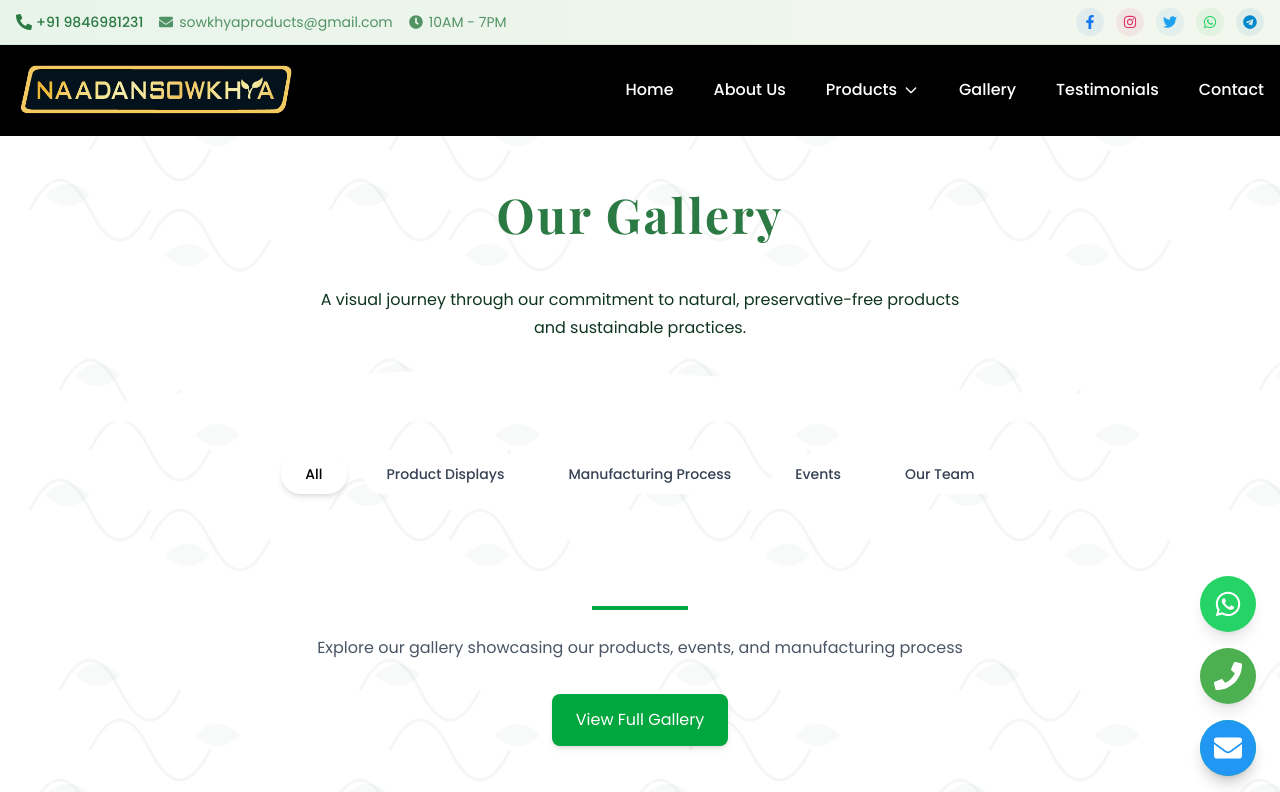
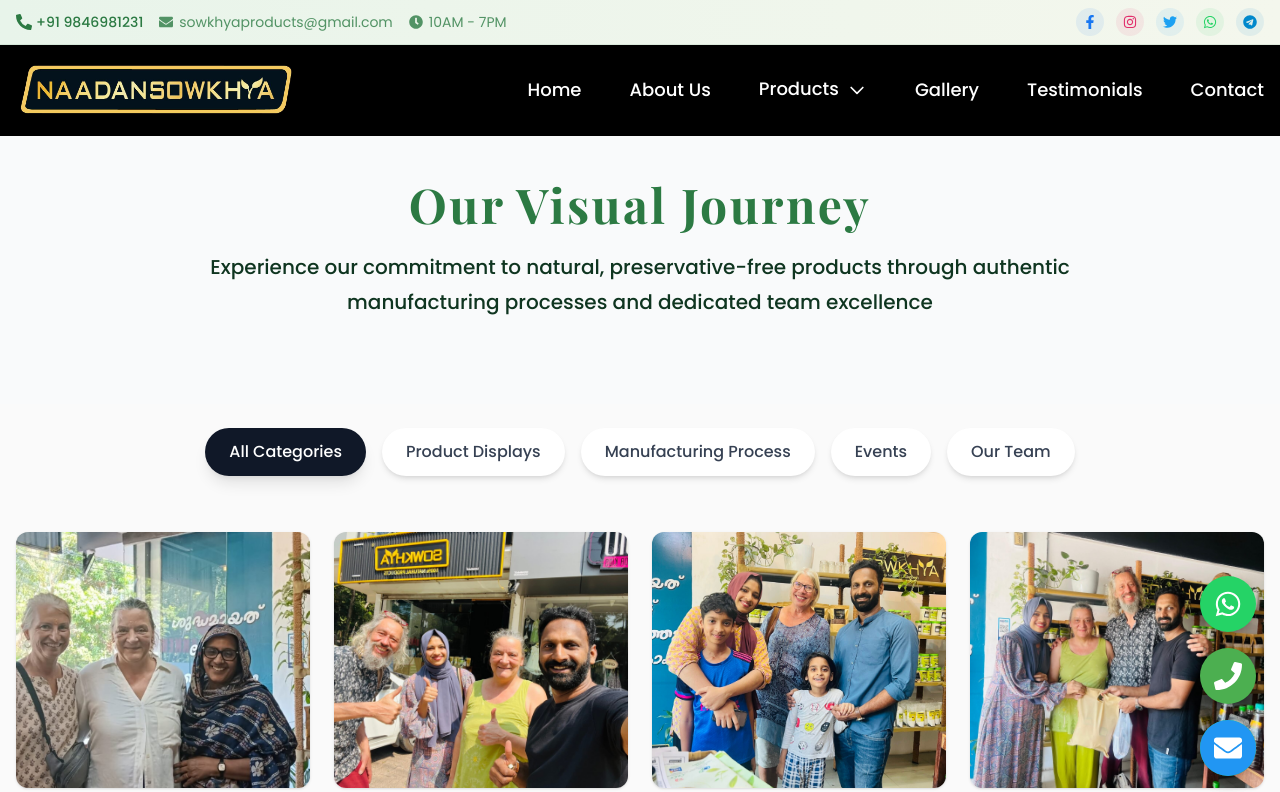
Before and after one commit to umshere/naadan-sowkhya, a Next.js app: page /gallery in a window 1280 px wide. Shown: the top 792 px of the page. Built offline with nearby package versions, Linux system fonts and the light colour scheme.

Commit message:
revampiong the gallery

```diff
--- a/src/app/gallery/page.tsx
+++ b/src/app/gallery/page.tsx
@@ -3,6 +3,7 @@
 import galleryData from '@/data/gallery.json';
 import GallerySection from '@/components/home/GallerySection';
 import { useState, useEffect } from 'react';
+import { motion } from 'framer-motion';
 
 export default function GalleryPage() {
   const { images, categories } = galleryData;
@@ -10,11 +11,9 @@ export default function GalleryPage() {
   const [isLoading, setIsLoading] = useState(true);
 
   useEffect(() => {
-    // Simulate loading of images
     const timer = setTimeout(() => {
       setIsLoading(false);
     }, 500);
-
     return () => clearTimeout(timer);
   }, []);
 
@@ -23,63 +22,88 @@ export default function GalleryPage() {
     : images;
 
   return (
-    <div className="min-h-screen">
-      {/* Page Header with Wave Pattern */}
-      <div className="relative bg-gradient-to-r from-primary-color to-primary-dark py-16 mb-8 overflow-hidden">
+    <div className="min-h-screen bg-[#FAFAFA]">
+      {/* Page Header */}
+      <motion.div
+        initial={{ opacity: 0, y: -20 }}
+        animate={{ opacity: 1, y: 0 }}
+        transition={{ duration: 0.8 }}
+        className="relative bg-gray-50 py-12 md:py-16"
+      >
         <div className="absolute inset-0 bg-[url('/images/backgrounds/subtle-leaf-bg.svg')] bg-repeat opacity-10" />
-
-        {/* Wave SVG */}
-        <div className="absolute bottom-0 left-0 right-0">
-          <svg viewBox="0 0 1440 120" fill="none" xmlns="http://www.w3.org/2000/svg">
-            <path
-              d="M0 120L60 110C120 100 240 80 360 70C480 60 600 60 720 65C840 70 960 80 1080 85C1200 90 1320 90 1380 90L1440 90V120H1380C1320 120 1200 120 1080 120C960 120 840 120 720 120C600 120 480 120 360 120C240 120 120 120 60 120H0Z"
-              fill="white"
+        <div className="container mx-auto px-4 relative">
+          <div className="text-center max-w-4xl mx-auto">
+            <motion.h1
+              initial={{ opacity: 0, y: 20 }}
+              animate={{ opacity: 1, y: 0 }}
+              transition={{ delay: 0.2, duration: 0.6 }}
+              className="text-4xl md:text-6xl font-bold mb-4 leading-tight text-primary-color"
+            >
+              Our Visual Journey
+            </motion.h1>
+            <motion.p
+              initial={{ opacity: 0, y: 20 }}
+              animate={{ opacity: 1, y: 0 }}
+              transition={{ delay: 0.4, duration: 0.6 }}
+              className="text-lg md:text-xl font-medium mb-4 leading-relaxed text-primary-color"
+            >
+              Experience our commitment to natural, preservative-free products through authentic manufacturing processes and dedicated team excellence
+            </motion.p>
+            <motion.div
+              initial={{ scaleX: 0 }}
+              animate={{ scaleX: 1 }}
+              transition={{ delay: 0.8, duration: 0.8 }}
+              className="w-32 h-1 bg-primary-color/30 mx-auto rounded-full"
             />
-          </svg>
+          </div>
         </div>
-
-        {/* Content */}
-        <div className="container mx-auto px-4 relative flex flex-col items-center">
-          <h1 className="text-4xl md:text-5xl font-bold text-center  py-4 px-8 rounded-lg">
-            Our Gallery
-          </h1>
-          <p className="text-center  mt-4 max-w-2xl mx-auto p-4 rounded-lg text-black-40!">
-            A visual journey through our commitment to natural, preservative-free products and sustainable practices.
-          </p>
-        </div>
-      </div>
+      </motion.div>
 
       {/* Category Filter */}
-      <div className="container mx-auto px-4 mb-8">
+      <motion.div
+        initial={{ opacity: 0, y: 20 }}
+        animate={{ opacity: 1, y: 0 }}
+        transition={{ delay: 1, duration: 0.6 }}
+        className="container mx-auto px-4 py-6"
+      >
         <div className="flex flex-wrap justify-center gap-4">
-          <button
+          <motion.button
+            whileHover={{ scale: 1.05 }}
+            whileTap={{ scale: 0.95 }}
             onClick={() => setSelectedCategory(null)}
-            className={`px-6 py-2.5 rounded-full text-sm font-medium transition-all duration-300
+            className={`px-6 py-3 rounded-full text-base font-medium transition-all duration-300
               ${!selectedCategory
-                ? 'bg-primary-dark text-black! shadow-md'
-                : 'bg-white text-gray-700 hover:bg-gray-100'
+                ? 'bg-gray-900 text-white shadow-lg'
+                : 'bg-white text-gray-700 hover:bg-gray-50 shadow-md hover:shadow-lg'
               }`}
           >
-            All
-          </button>
+            All Categories
+          </motion.button>
           {categories.map((category) => (
-            <button
+            <motion.button
               key={category.id}
+              whileHover={{ scale: 1.05 }}
+              whileTap={{ scale: 0.95 }}
               onClick={() => setSelectedCategory(category.id)}
-              className={`px-6 py-2.5 rounded-full text-sm font-medium transition-all duration-300
+              className={`px-6 py-3 rounded-full text-base font-medium transition-all duration-300
                 ${selectedCategory === category.id
-                  ? 'bg-primary-dark text-black! shadow-md'
-                  : 'bg-white text-gray-700 hover:bg-gray-100'
+                  ? 'bg-gray-900 text-white shadow-lg'
+                  : 'bg-white text-gray-700 hover:bg-gray-50 shadow-md hover:shadow-lg'
                 }`}
             >
               {category.name}
-            </button>
+            </motion.button>
           ))}
         </div>
-      </div>
+      </motion.div>
 
       {/* Gallery Grid */}
-      <div className="pb-16">
+      <motion.div
+        initial={{ opacity: 0 }}
+        animate={{ opacity: 1 }}
+        transition={{ delay: 1.2, duration: 0.8 }}
+        className="pb-16"
+      >
         {isLoading ? (
           <div className="flex justify-center items-center min-h-[400px]">
             <div className="animate-spin rounded-full h-12 w-12 border-t-2 border-b-2 border-primary-color"></div>
@@ -95,7 +119,7 @@ export default function GalleryPage() {
             title=""
           />
         )}
-      </div>
+      </motion.div>
     </div>
   );
 }
--- a/src/components/home/GallerySection.tsx
+++ b/src/components/home/GallerySection.tsx
@@ -83,8 +83,7 @@ export default function GallerySection({ images, title }: GallerySectionProps) {
   };
 
   return (
-    <section ref={sectionRef} className="py-16 relative overflow-hidden">
-      {/* Leaf Pattern Background */}
+    <section ref={sectionRef} className="py-8 relative overflow-hidden">
       <motion.div
         className="absolute inset-0 bg-[url('/images/backgrounds/subtle-leaf-bg.svg')] bg-repeat opacity-5"
         initial={{ opacity: 0 }}
@@ -93,27 +92,16 @@ export default function GallerySection({ images, title }: GallerySectionProps) {
       />
 
       <div className="container mx-auto px-4 relative">
-        {/* Section Title */}
-        <motion.div
-          initial={{ opacity: 0, y: 20 }}
-          animate={isVisible ? { opacity: 1, y: 0 } : {}}
-          transition={{ duration: 0.6 }}
-          className="text-center mb-12"
-        >
-          <h2 className="text-3xl md:text-4xl font-bold text-gray-800 mb-4">{title}</h2>
-          <div className="w-24 h-1 bg-green-600 mx-auto mb-6"></div>
-          <p className="text-gray-600 max-w-2xl mx-auto mb-8">
-            Explore our gallery showcasing our products, events, and manufacturing process
-          </p>
-          <Link
-            href="/gallery"
-            className="inline-block px-6 py-3 bg-green-600 text-white rounded-lg
-              transform transition-all duration-300 hover:scale-105 hover:bg-green-700
-              shadow-md hover:shadow-lg"
+        {title && (
+          <motion.div
+            initial={{ opacity: 0, y: 20 }}
+            animate={isVisible ? { opacity: 1, y: 0 } : {}}
+            transition={{ duration: 0.6 }}
+            className="text-center mb-8"
           >
-            View Full Gallery
-          </Link>
-        </motion.div>
+            <h2 className="text-3xl md:text-4xl font-bold text-primary-color">{title}</h2>
+          </motion.div>
+        )}
 
         {/* Thumbnail Grid */}
         <motion.div
@@ -166,7 +154,7 @@ export default function GallerySection({ images, title }: GallerySectionProps) {
                     >
                       <svg
                         xmlns="http://www.w3.org/2000/svg"
-                        className="h-6 w-6"
+                        className="h-6 w-6 text-white"
                         fill="none"
                         viewBox="0 0 24 24"
                         stroke="currentColor"
@@ -178,7 +166,7 @@ export default function GallerySection({ images, title }: GallerySectionProps) {
                       initial={{ y: 10, opacity: 0 }}
                       animate={{ y: 0, opacity: 1 }}
                       transition={{ delay: 0.2 }}
-                      className="text-sm font-medium"
+                      className="text-sm font-medium text-white"
                     >
                       {image.alt}
                     </motion.p>
@@ -203,7 +191,7 @@ export default function GallerySection({ images, title }: GallerySectionProps) {
               {/* Close Button */}
               <button
                 onClick={closeLightbox}
-                className="absolute -top-12 right-0 text-white hover:text-gray-300 focus:outline-none"
+                className="absolute -top-12 right-0 text-primary-color hover:text-gray-700 focus:outline-none"
                 aria-label="Close lightbox"
               >
                 <svg
@@ -228,8 +216,8 @@ export default function GallerySection({ images, title }: GallerySectionProps) {
                   priority
                 />
                 {/* Image Caption */}
-                <div className="absolute bottom-4 left-4 right-4 text-white text-center bg-black/60 p-3 rounded-lg">
-                  {selectedImage.alt}
+                <div className="absolute bottom-4 left-4 right-4 text-primary-color text-center bg-black/60 p-3 rounded-lg">
+                  <span className="text-white">{selectedImage.alt}</span>
                 </div>
               </div>
 
@@ -237,7 +225,7 @@ export default function GallerySection({ images, title }: GallerySectionProps) {
               <div className="absolute left-0 top-1/2 transform -translate-y-1/2 -translate-x-8">
                 <button
                   onClick={goToPrevious}
-                  className="bg-white bg-opacity-20 hover:bg-opacity-30 rounded-full p-3 focus:outline-none transition-all hover:scale-110"
+                  className="bg-white/20 hover:bg-white/30 rounded-full p-3 focus:outline-none transition-all hover:scale-110"
                   aria-label="Previous image"
                 >
                   <svg
@@ -254,7 +242,7 @@ export default function GallerySection({ images, title }: GallerySectionProps) {
               <div className="absolute right-0 top-1/2 transform -translate-y-1/2 translate-x-8">
                 <button
                   onClick={goToNext}
-                  className="bg-white bg-opacity-20 hover:bg-opacity-30 rounded-full p-3 focus:outline-none transition-all hover:scale-110"
+                  className="bg-white/20 hover:bg-white/30 rounded-full p-3 focus:outline-none transition-all hover:scale-110"
                   aria-label="Next image"
                 >
                   <svg
--- a/src/components/layout/navigation/DesktopMenu.tsx
+++ b/src/components/layout/navigation/DesktopMenu.tsx
@@ -13,7 +13,7 @@ export const DesktopMenu = ({ menuItems }: DesktopMenuProps) => {
   const [activeDropdown, setActiveDropdown] = useState<string | null>(null);
 
   return (
-    <ul className="hidden lg:flex items-center space-x-10">
+    <ul className="hidden lg:flex items-center space-x-12">
       {menuItems.map((item) => (
         <li
           key={item.name}
@@ -24,11 +24,11 @@ export const DesktopMenu = ({ menuItems }: DesktopMenuProps) => {
           {item.submenu ? (
             <div className="relative">
               <button
-                className="flex items-center space-x-1.5 font-medium text-white hover:text-gray-200 transition-colors duration-300 py-2 group"
+                className="flex items-center space-x-2 font-medium text-white hover:text-white transition-colors duration-300 py-3 text-lg group"
               >
-                <span>{item.name}</span>
+                <span className="border-b-2 border-transparent group-hover:border-white transition-all duration-300">{item.name}</span>
                 <svg
-                  className="w-4 h-4 transform transition-transform duration-200 group-hover:translate-y-0.5"
+                  className="w-5 h-5 transform transition-transform duration-200 group-hover:translate-y-0.5"
                   fill="none"
                   viewBox="0 0 24 24"
                   stroke="currentColor"
@@ -40,7 +40,7 @@ export const DesktopMenu = ({ menuItems }: DesktopMenuProps) => {
               <AnimatePresence>
                 {activeDropdown === item.name && (
                   <motion.div
-                    className="absolute top-full left-1/2 -translate-x-1/2 pt-2 w-56 z-50"
+                    className="absolute top-full left-1/2 -translate-x-1/2 pt-2 w-64 z-50"
                     initial={{ opacity: 0, y: -10 }}
                     animate={{ opacity: 1, y: 0 }}
                     exit={{ opacity: 0, y: -10 }}
@@ -51,7 +51,7 @@ export const DesktopMenu = ({ menuItems }: DesktopMenuProps) => {
                         <Link
                           key={subItem.name}
                           href={subItem.href}
-                          className="block px-4 py-2.5 text-gray-700 hover:text-[var(--primary-color)] hover:bg-gray-50 transition-colors text-sm"
+                          className="block px-6 py-3 text-gray-700 hover:text-[var(--primary-color)] hover:bg-gray-50 transition-colors text-base"
                         >
                           {subItem.name}
                         </Link>
@@ -64,10 +64,9 @@ export const DesktopMenu = ({ menuItems }: DesktopMenuProps) => {
           ) : (
             <Link
               href={item.href}
-              className="inline-block font-medium text-white hover:text-gray-200 transition-colors duration-300 py-2 relative group"
+              className="inline-block font-medium text-white hover:text-white transition-colors duration-300 py-3 text-lg relative group"
             >
-              {item.name}
-              <span className="absolute bottom-1.5 left-0 w-full h-0.5 bg-white scale-x-0 group-hover:scale-x-100 transition-transform origin-left duration-300" />
+              <span className="border-b-2 border-transparent group-hover:border-white transition-all duration-300">{item.name}</span>
             </Link>
           )}
         </li>
--- a/tailwind.config.js
+++ b/tailwind.config.js
@@ -8,11 +8,11 @@ module.exports = {
   theme: {
     extend: {
       colors: {
-        "primary-color": "#2C7A43", // Refined, more vibrant green
-        "secondary-color": "#1A4D2E", // Deeper, more sophisticated dark green
-        "tertiary-color": "#A3B899", // Softer, more elegant sage green
-        "primary-light": "#E8F4EA", // Very light green for backgrounds
-        "primary-dark": "#0F3520", // Very dark green for text contrast
+        "primary-color": "var(--primary-color)",
+        "secondary-color": "var(--secondary-color)",
+        "tertiary-color": "var(--tertiary-color)",
+        "primary-light": "var(--primary-light)",
+        "primary-dark": "var(--primary-dark)",
         "accent-color": "#25D366",
         "natural-light": "#F4F7ED", // Light background color
         "natural-dark": "#2C3E2D", // Very dark green for text
@@ -45,5 +45,15 @@ module.exports = {
       },
     },
   },
-  plugins: [require("@tailwindcss/forms")], // Re-added the @tailwindcss/forms plugin
+  plugins: [
+    require("@tailwindcss/forms"),
+    function({ addUtilities }) {
+      const newUtilities = {
+        ".text-white\\!": {
+          color: "white !important",
+        },
+      };
+      addUtilities(newUtilities, ["responsive", "hover"]);
+    },
+  ],
 };
```
